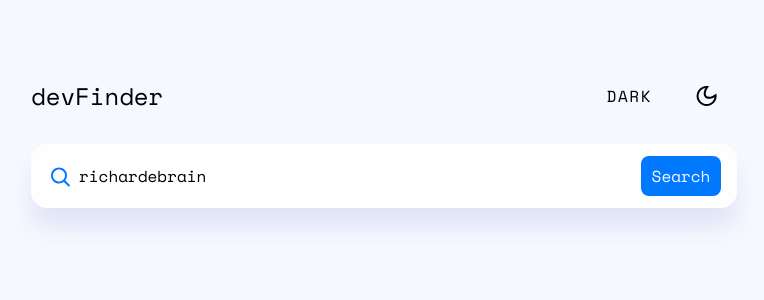
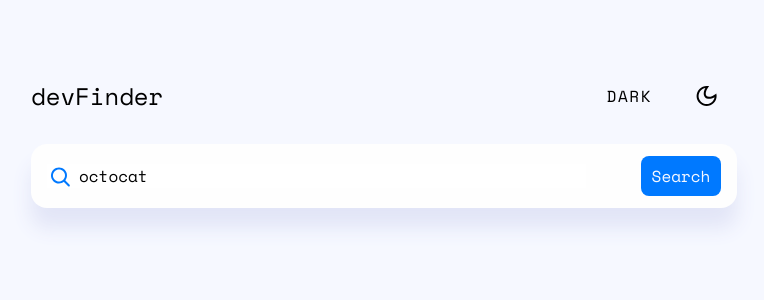
Before and after one commit to richardebrain/git-users, a React (Vite) app: page / in a window 1280 px wide. Shown: the top 300 px of the page, without its empty margins (256-1020 px from the left). Built offline with nearby package versions, Linux system fonts and the light colour scheme; no server answers.

Commit message:
feat: set default value for search field

```diff
--- a/src/App.tsx
+++ b/src/App.tsx
@@ -5,7 +5,7 @@ import { UserField } from '@components/userField/userField'
 
 function App() {
   return (
-    <div className={`mx-auto mt-20 w-full px-2  sm:w-[48.625rem] sm:px-9 space-y-8 font-fontMono dark:bg-bgDark font-light`}>
+    <div className={`mx-auto mt-20 w-full px-2  sm:w-[48.625rem] sm:px-9 space-y-8 font-fontMono dark:bg-bgDark font-light mb-40`}>
       <Header/>
       <UserField/>
       <UserDetails/>
--- a/src/components/userDetails/user-details.tsx
+++ b/src/components/userDetails/user-details.tsx
@@ -6,18 +6,12 @@ import { ReactComponent as Company } from '@assets/organisation.svg'
 import { ReactComponent as Link } from '@assets/link.svg'
 import { ReactComponent as Twitter } from '@assets/Twitter.svg'
 
-type yearProps = 'numeric' | '2-digits' | undefined
-interface DateOptionsProps {
-  year: string;
-  month: string,
-  day: string
-}
+
 export const UserDetails = () => {
   let x: Intl.DateTimeFormatOptions
   const userCtx = useContext(UserContext);
 
-
-  if (!userCtx!.user) return null;
+  if (!userCtx?.user) return null;
 
   const { user: { name, avatar_url, login, repos_url, location, twitter_username, bio, followers, following, public_repos, created_at, blog, company } } = userCtx!.user
 
--- a/src/components/userField/userField.tsx
+++ b/src/components/userField/userField.tsx
@@ -1,8 +1,15 @@
-import React, { useContext } from "react";
+import React, { useContext, useEffect } from "react";
 import { UserContext } from '@context/userContext';
 import { ReactComponent as Search } from '@assets/search.svg'
 
 export const UserField = () => {
+    const userCtx = useContext(UserContext);
+
+    useEffect(() => {
+        userCtx!.fetchUser();
+
+    }, [])
+
     const handleUserChange = (e: React.ChangeEvent<HTMLInputElement>) => {
         const value = e.target.value;
         userCtx!.setUserValue(value)
@@ -14,7 +21,6 @@ export const UserField = () => {
 
         userCtx!.fetchUser();
     }
-    const userCtx = useContext(UserContext);
 
     return (
         <form onSubmit={handleSubmit} className='w-full h-16 rounded-2xl  shadow-cardShw bg-[#fefefe]  flex items-center space-x-2 px-4 justify-between dark:shadow-none  dark:bg-bgLightDark' >
--- a/src/context/userContext.tsx
+++ b/src/context/userContext.tsx
@@ -24,8 +24,7 @@ export const UserContext = createContext<Value | null>(null);
 
 export const UserWrapper = ({ children }: any) => {
     const [user, setUser] = useState<Data | null>(null)
-    const [userValue, setUserValue] = useState<string>('richardebrain')
-
+    const [userValue, setUserValue] = useState<string>('octocat')
 
     const [theme, setTheme] = useState(localStorage.getItem('theme') || 'light')
 
@@ -50,6 +49,7 @@ export const UserWrapper = ({ children }: any) => {
             .then(({ data }) => {
                 setUser({ user: data })
 
+
             }).catch(err => {
 
                 console.log(err)
@@ -67,7 +67,7 @@ export const UserWrapper = ({ children }: any) => {
         fetchUser,
         currentTheme: theme,
         changeCurrentTheme,
-        setTheme
+        setTheme,
     }}>
         {children}
     </UserContext.Provider>;
```
